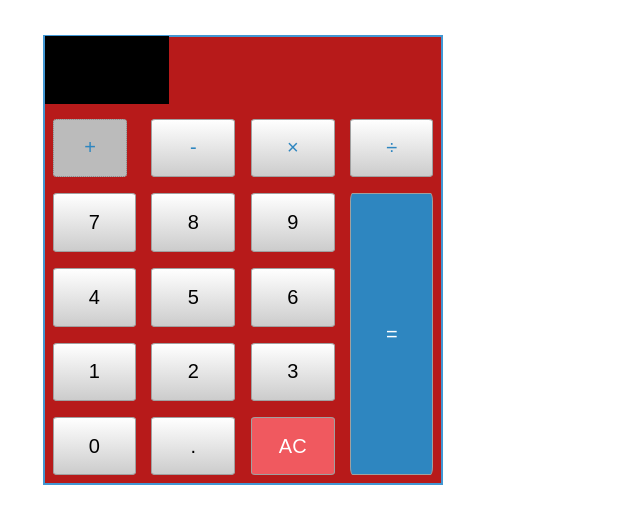
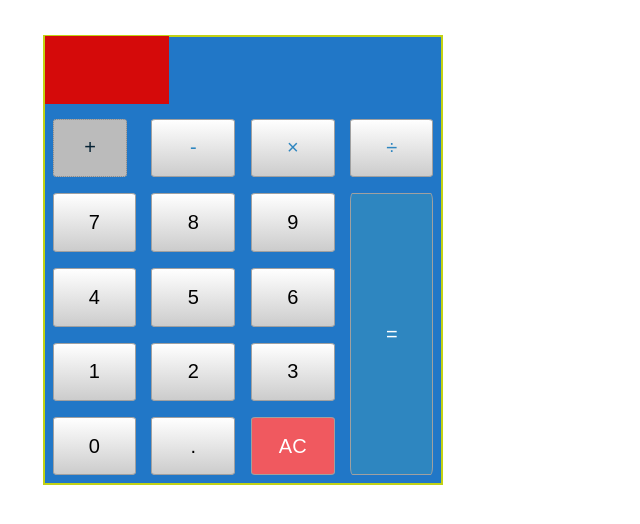
Before and after one commit to usr2r00t/simple_calculator, a plain HTML site: page index.html in a window 1280 px wide. In both pictures the pointer is over the button 94 px from the left and 147 px from the top of the page. Shown: the whole page, without its empty margins (0-640 px from the left). Drawn offline with Linux system fonts and the light colour scheme.

Commit message:
changement des couleurs

```diff
--- a/css/style.css
+++ b/css/style.css
@@ -1,8 +1,8 @@
 .calculatrice {
     height: 450px;
     width: 400px;
-    background-color: #b71a1a;
-    border: 2px solid #4297d3;
+    background-color: #2177c7;
+    border: 2px solid #c2d214;
     border-collapse: collapse;
     margin: 35px;
     padding: 0 10px 10px 10px;
@@ -25,7 +25,7 @@
     text-align:right;
     appearance: none;
     color: white;
-    background: black;
+    background: rgb(213, 10, 10);
     font-size: 40px;
     border: none !important;
 }
@@ -53,7 +53,7 @@
     background: #bbbbbb;
     appearance: none;
     border: 1.8px dotted grey;
-    color: #2e86c0;
+    color: #062234;
 }
 
 .calc_btn{
@@ -116,6 +116,6 @@
     appearance: none;
     border: 1.8px dotted grey;
     border-radius: 5%;
-    color: white;
-    background: #db3d42;
+    color: rgb(85, 34, 34);
+    background: #b72967;
 }
```
